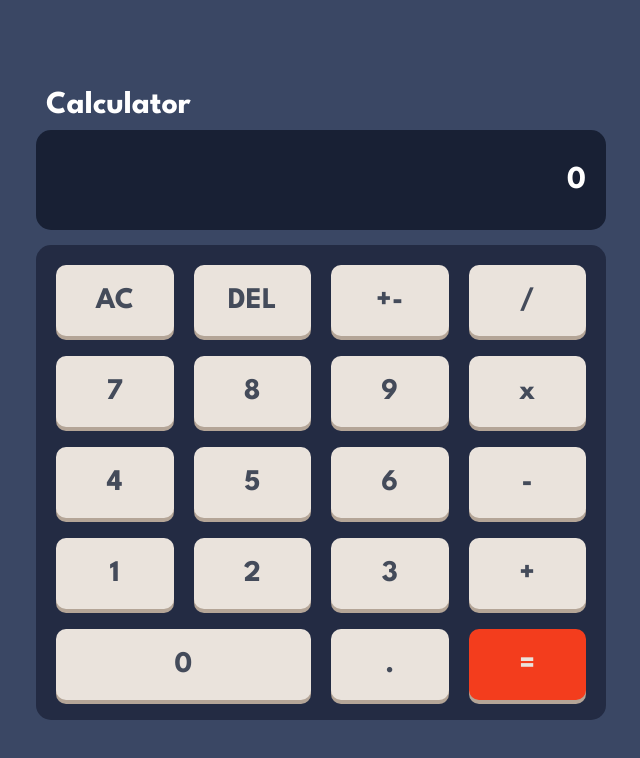
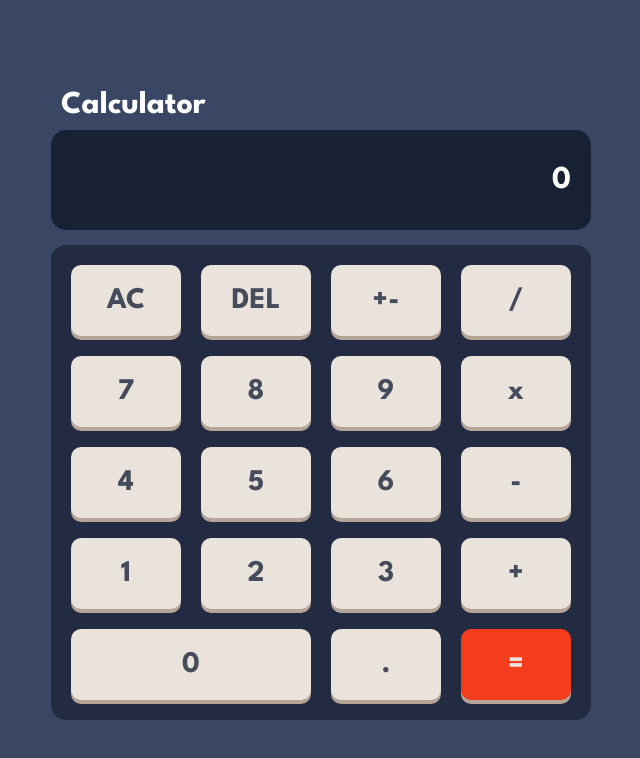
Before and after one commit to billwonggg/calculator-app, a React (Create React App) app: page / in a window 1280 px wide. Shown: the top 758 px of the page, without its empty margins (319-959 px from the left). Built offline with nearby package versions, Linux system fonts and the light colour scheme.

Commit message:
small css change

```diff
--- a/src/components/Calculator.css
+++ b/src/components/Calculator.css
@@ -1,11 +1,15 @@
 #calculator {
-  width: 370px;
+  width: 380px;
   height: 590px;
+  padding: 0px 15px;
+  box-sizing: border-box;
 }
 
 @media only screen and (min-width: 768px) {
   #calculator {
     width: 570px;
     height: 640px;
+    padding: 0px 15px;
+    box-sizing: border-box;
   }
 }
--- a/src/index.css
+++ b/src/index.css
@@ -1,5 +1,6 @@
 body {
   margin: 0;
+  width: 100%;
   font-size: 32px;
   font-family: "League Spartan", sans-serif;
   -webkit-font-smoothing: antialiased;
```
